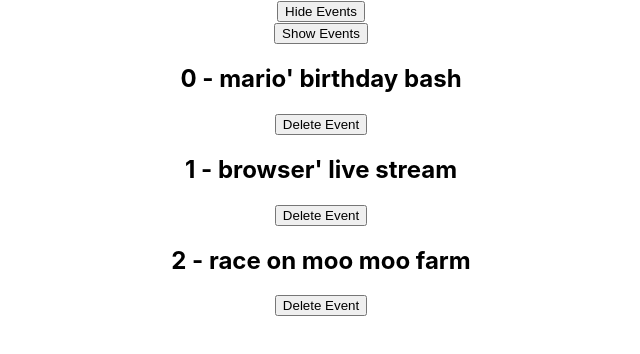
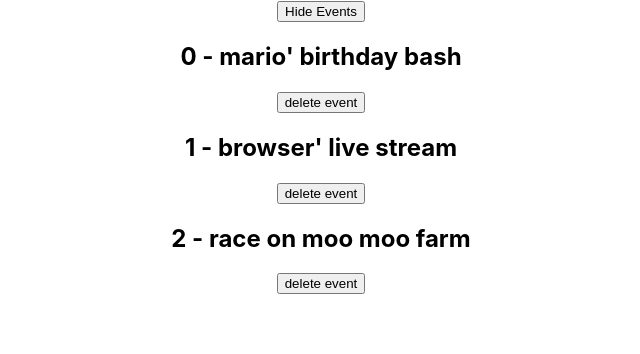
Before and after one commit to 10969torrexx/react_js_netninja, a React (Create React App) app: page / in a window 1280 px wide. Shown: the top 354 px of the page, without its empty margins (319-959 px from the left). Built offline with nearby package versions, Linux system fonts and the light colour scheme.

Commit message:
22. conditional statement p2

```diff
--- a/src/App.js
+++ b/src/App.js
@@ -20,17 +20,25 @@ function App() {
 
   return (
     <div className="App">
+      {
+        showEvents && (
           <div>
             <button onClick={() => setShowEvents(false)}>Hide Events</button>
           </div>
+        )
+      }
+      {
+        !showEvents && (
           <div>
             <button onClick={() => setShowEvents(true)}>Show Events</button>
           </div>
+        )
+      }
       {
-        events.map((event, index) => (
-          <div key={event.id}>
+        showEvents && events.map((event, index) => (
+          <div>
               <h2>{index} - {event.title}</h2>
-            <button onClick={() => handleClick(event.id)}>Delete Event</button>
+              <button onClick={() => handleClick(event.id)}>delete event</button>
           </div>
         ))
       }
```
Lines whose indentation alone changed are shown as unchanged.
